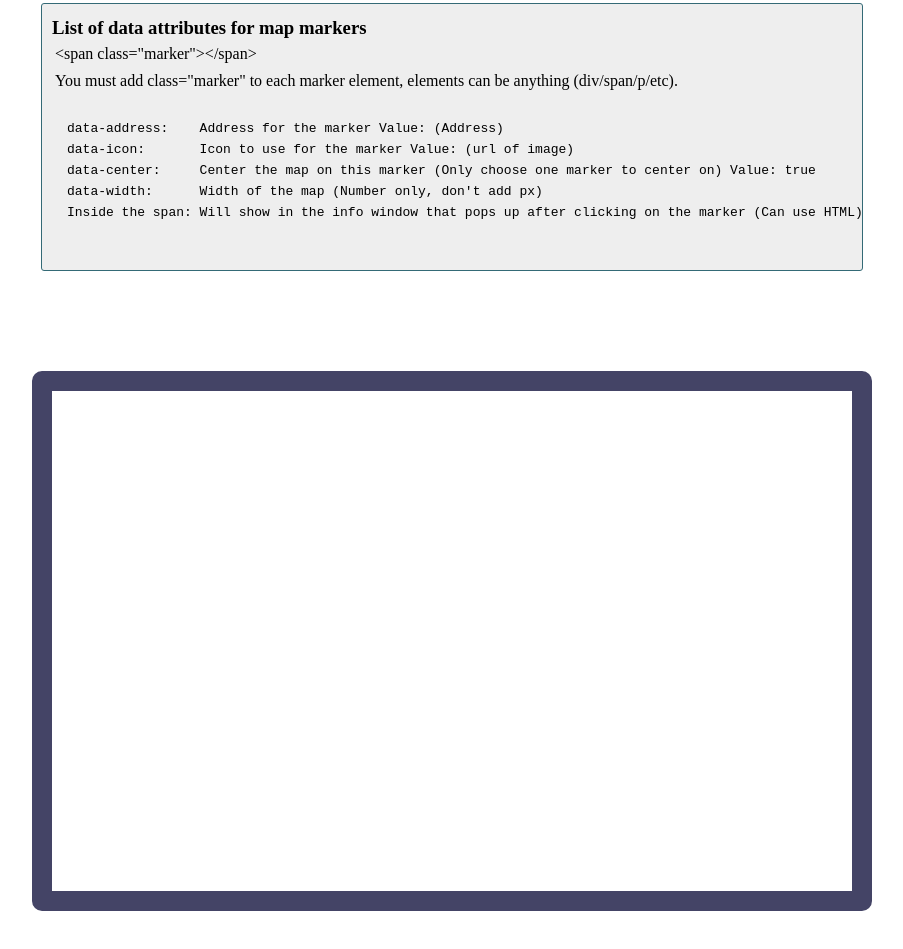
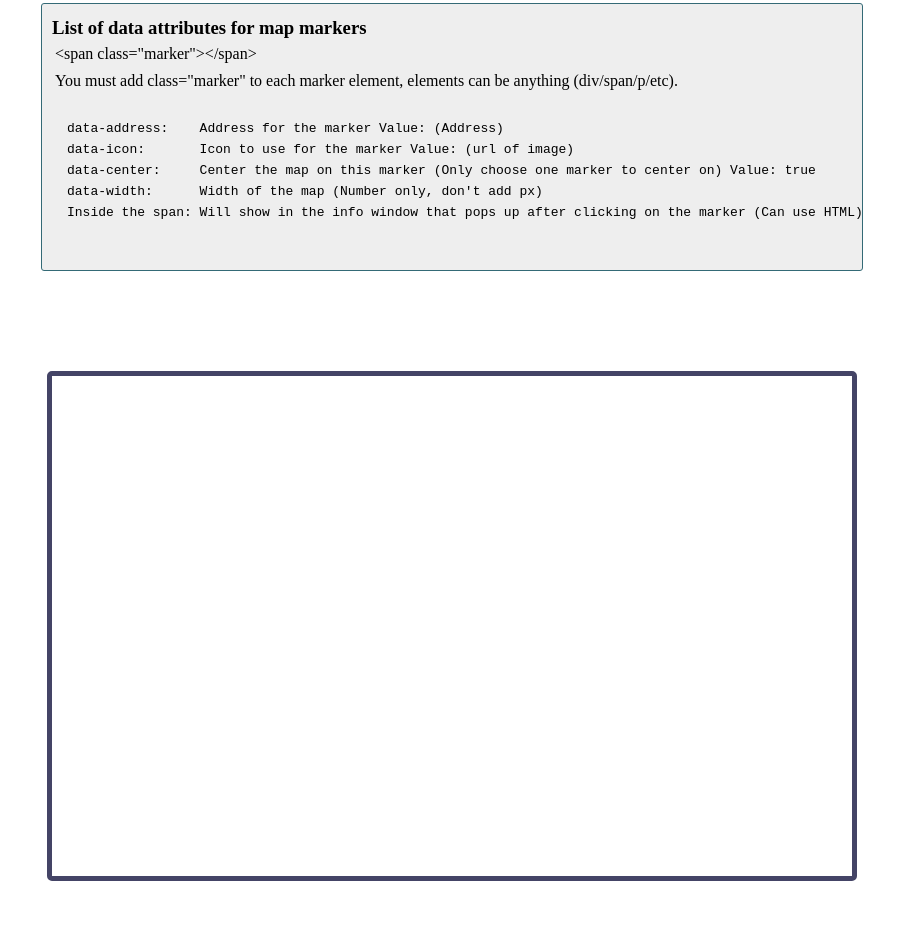
Before and after one commit to stevecordle/gMapper, a plain HTML site: page index.html in a window 1280 px wide. Shown: the part 299-1248 px from the top of the page, without its empty margins (188-1091 px from the left). Drawn offline with nearby package versions, Linux system fonts and the light colour scheme; some packages are replaced by stand-ins of ours.

Commit message:
Made the border smaller on the map

```diff
--- a/index.html
+++ b/index.html
@@ -7,8 +7,8 @@
 		width:400px;
 		height: 300px;
 		margin: 100px auto;
-		border-radius:10px;
-		border:solid 20px #446;
+		border-radius:5px;
+		border:solid 5px #446;
 		overflow:hidden;
 	}
 
```
